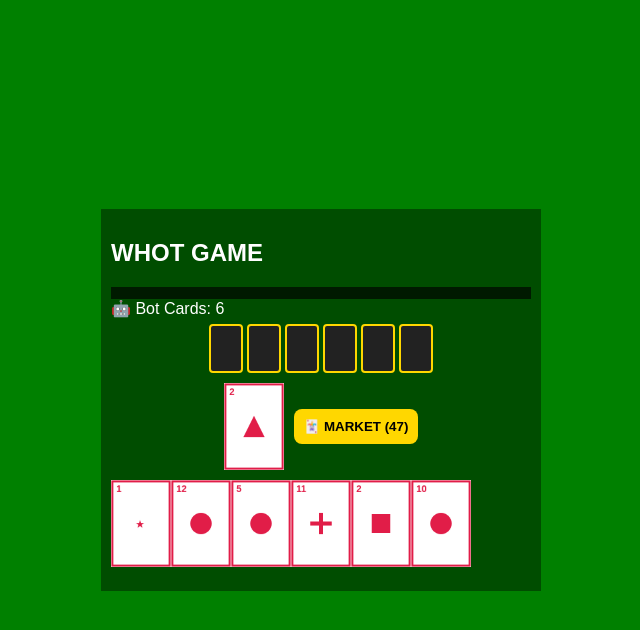
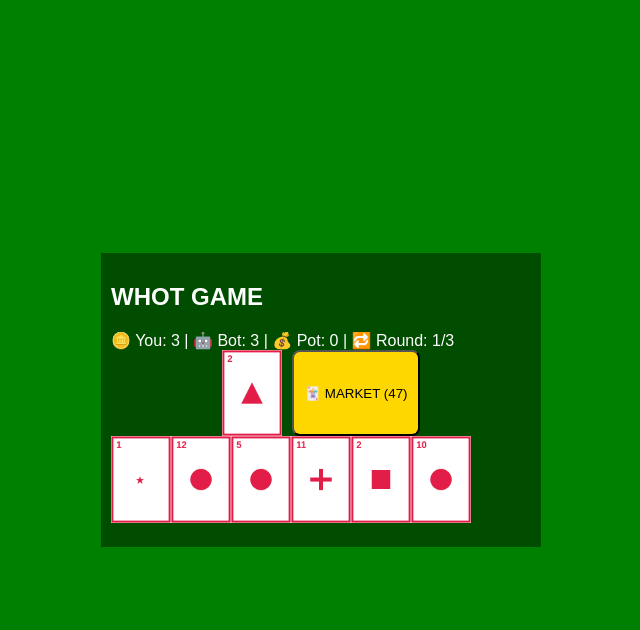
Before and after one commit to annamoyosore/win9ja, a React (Vite) app: page / in a window 1280 px wide. Both pictures are taken after a click on the button "START GAME". Shown: the top 630 px of the page, without its empty margins (319-959 px from the left). Built offline with nearby package versions, Linux system fonts and the light colour scheme.

Commit message:
Update WhotGame.jsx

```diff
--- a/src/WhotGame.jsx
+++ b/src/WhotGame.jsx
@@ -99,18 +99,25 @@ function drawCard(card) {
 // =========================
 export default function WhotGame() {
   const [game, setGame] = useState(null);
-  const [started, setStarted] = useState(false);
   const [log, setLog] = useState([]);
   const [alerts, setAlerts] = useState([]);
   const [winner, setWinner] = useState(null);
   const [requestedShape, setRequestedShape] = useState(null);
   const [showWin, setShowWin] = useState(false);
   const [confirmExit, setConfirmExit] = useState(false);
+  const [confirmWithdraw, setConfirmWithdraw] = useState(false);
+
+  // COINS + ROUNDS
+  const [coins, setCoins] = useState([3, 3]);
+  const [round, setRound] = useState(1);
+
+  // BETTING MODE
+  const [betMode, setBetMode] = useState(false);
+  const [betAmount, setBetAmount] = useState(1);
+  const [pot, setPot] = useState(0);
 
   const gameRef = useRef(null);
-  useEffect(() => {
-    gameRef.current = game;
-  }, [game]);
+  useEffect(() => { gameRef.current = game; }, [game]);
 
   function addLog(msg) {
     setLog(p => [...p, msg].slice(-10));
@@ -121,20 +128,53 @@ export default function WhotGame() {
     setTimeout(() => setAlerts(p => p.slice(1)), 2500);
   }
 
+  // =========================
+  // WIN LOGIC
+  // =========================
+  function handleRoundWin(winnerIndex) {
+    setShowWin(true);
+
+    setCoins(prev => {
+      const updated = [...prev];
+
+      if (betMode) {
+        if (winnerIndex === 0) {
+          updated[0] += pot;
+          updated[1] -= pot;
+        } else {
+          updated[1] += pot;
+          updated[0] -= pot;
+        }
+      } else {
+        if (winnerIndex === 0) {
+          updated[0] += 1;
+          updated[1] -= 1;
+        } else {
+          updated[1] += 1;
+          updated[0] -= 1;
+        }
+      }
+
+      setWinner(winnerIndex === 0 ? "YOU WIN ROUND 🏆" : "BOT WINS ROUND 🤖🏆");
+      return updated;
+    });
+  }
+
   function checkWin(copy) {
     if (copy.players[0].hand.length === 0) {
-      setWinner("YOU WIN 🏆");
-      setShowWin(true);
+      handleRoundWin(0);
       return true;
     }
     if (copy.players[1].hand.length === 0) {
-      setWinner("BOT WINS 🤖🏆");
-      setShowWin(true);
+      handleRoundWin(1);
       return true;
     }
     return false;
   }
 
+  // =========================
+  // RULES
+  // =========================
   function applyRules(card, copy, isPlayer) {
     const opponent = isPlayer ? 1 : 0;
 
@@ -153,10 +193,13 @@ export default function WhotGame() {
     if (card.number === 14) {
       copy.players[opponent].hand.push(copy.deck.pop());
       copy.skipNext = opponent;
-      pushAlert("🟢 GENERAL MARKET (Pick 1 + Skip)");
+      pushAlert("🟢 GENERAL MARKET");
     }
   }
 
+  // =========================
+  // START MATCH
+  // =========================
   function startMatch() {
     const deck = createDeck();
 
@@ -171,16 +214,53 @@ export default function WhotGame() {
       skipNext: null
     });
 
-    setStarted(true);
+    setCoins([3, 3]);
+    setRound(1);
+    setPot(betMode ? betAmount * 2 : 0);
+
     setLog([]);
     setAlerts([]);
     setWinner(null);
     setShowWin(false);
-    setRequestedShape(null);
+    setConfirmWithdraw(false);
+  }
+
+  // =========================
+  // NEXT ROUND
+  // =========================
+  function nextRound() {
+    if (round >= 3 || coins[0] === 0 || coins[1] === 0) {
+      setWinner(coins[0] > coins[1] ? "🏆 YOU WON MATCH" : "🤖 BOT WON MATCH");
+      return;
+    }
+
+    const deck = createDeck();
+
+    setGame({
+      players: [
+        { hand: deck.splice(0, 6) },
+        { hand: deck.splice(0, 6) }
+      ],
+      deck,
+      discard: [deck.pop()],
+      turn: "player",
+      skipNext: null
+    });
+
+    setRound(r => r + 1);
+    setShowWin(false);
+  }
+
+  function handleWithdraw() {
+    handleRoundWin(1);
+    setConfirmWithdraw(false);
   }
 
   const top = game?.discard?.at(-1);
 
+  // =========================
+  // PLAY
+  // =========================
   function playCard(i) {
     const g = gameRef.current;
     if (!g || winner || g.turn !== "player") return;
@@ -210,6 +290,9 @@ export default function WhotGame() {
     setTimeout(botPlay, 5000);
   }
 
+  // =========================
+  // MARKET
+  // =========================
   function drawMarket() {
     const g = gameRef.current;
     if (!g || winner || g.turn !== "player") return;
@@ -226,18 +309,14 @@ export default function WhotGame() {
     setTimeout(botPlay, 5000);
   }
 
+  // =========================
+  // BOT
+  // =========================
   function botPlay() {
     const g = gameRef.current;
     if (!g || winner) return;
 
     const copy = JSON.parse(JSON.stringify(g));
-
-    if (copy.skipNext === 1) {
-      copy.skipNext = null;
-      pushAlert("🤖 BOT SKIPPED");
-      copy.turn = "player";
-      return setGame(copy);
-    }
 
     const bot = copy.players[1];
 
@@ -266,9 +345,37 @@ export default function WhotGame() {
     setGame(copy);
   }
 
+  // =========================
+  // UI
+  // =========================
   if (!game) {
     return (
       <div style={styles.bg}>
+        {/* BETTING MODE UI */}
+        <div style={{ textAlign: "center", color: "#fff", marginBottom: 10 }}>
+          <label>
+            Betting Mode{" "}
+            <input
+              type="checkbox"
+              checked={betMode}
+              onChange={() => setBetMode(!betMode)}
+            />
+          </label>
+
+          {betMode && (
+            <div>
+              Bet:
+              <input
+                type="number"
+                min="1"
+                max="3"
+                value={betAmount}
+                onChange={(e) => setBetAmount(Number(e.target.value))}
+              />
+            </div>
+          )}
+        </div>
+
         <button onClick={startMatch} style={styles.startBtn}>
           START GAME
         </button>
@@ -281,64 +388,47 @@ export default function WhotGame() {
       <div style={styles.box}>
         <h2>WHOT GAME</h2>
 
+        <div>
+          🪙 You: {coins[0]} | 🤖 Bot: {coins[1]} | 💰 Pot: {pot} | 🔁 Round: {round}/3
+        </div>
+
         {showWin && (
           <div style={styles.winOverlay}>
             <div style={styles.winBox}>
               <h1>{winner}</h1>
-              <div style={styles.flowers}>🌸🌺🌸🌺🌸🌺</div>
 
-              <button onClick={() => setConfirmExit(true)} style={styles.rematchBtn}>
-                🔁 REMATCH
+              <button onClick={nextRound} style={styles.rematchBtn}>
+                NEXT ROUND
               </button>
 
-              <button onClick={() => setConfirmExit(true)} style={{ ...styles.rematchBtn, marginTop: 10 }}>
-                🏠 HOME
+              <button
+                onClick={() => setConfirmWithdraw(true)}
+                style={{ ...styles.rematchBtn, marginTop: 10 }}
+              >
+                WITHDRAW GAME
               </button>
             </div>
-
-            {confirmExit && (
-              <div style={styles.confirmBox}>
-                <p>Choose action:</p>
-
-                <button onClick={startMatch} style={styles.rematchBtn}>
-                  REMATCH
-                </button>
-
-                <button
-                  onClick={() => {
-                    setGame(null);
-                    setStarted(false);
-                    setConfirmExit(false);
-                  }}
-                  style={{ ...styles.rematchBtn, marginTop: 10 }}
-                >
-                  HOME
-                </button>
-
-                <button
-                  onClick={() => setConfirmExit(false)}
-                  style={{ ...styles.rematchBtn, marginTop: 10, background: "gray" }}
-                >
-                  CANCEL
-                </button>
-              </div>
-            )}
           </div>
         )}
 
-        <div style={styles.alertBox}>
-          {alerts.map((a, i) => <div key={i}>{a}</div>)}
-        </div>
+        {confirmWithdraw && (
+          <div style={styles.winOverlay}>
+            <div style={styles.winBox}>
+              <h3>Confirm Withdraw?</h3>
 
-        {/* ✅ Opponent cards */}
-        <div>
-          🤖 Bot Cards: {game.players[1].hand.length}
-          <div style={{ display: "flex", justifyContent: "center", gap: 4, marginTop: 6 }}>
-            {game.players[1].hand.map((_, i) => (
-              <div key={i} style={styles.cardBack}></div>
-            ))}
+              <button onClick={handleWithdraw} style={styles.rematchBtn}>
+                YES
+              </button>
+
+              <button
+                onClick={() => setConfirmWithdraw(false)}
+                style={{ ...styles.rematchBtn, marginTop: 10 }}
+              >
+                CANCEL
+              </button>
+            </div>
           </div>
-        </div>
+        )}
 
         <div style={styles.center}>
           {top && <img src={drawCard(top)} style={{ width: 60 }} />}
@@ -362,7 +452,7 @@ export default function WhotGame() {
 }
 
 // =========================
-// STYLES (ONLY ADDITIONS)
+// STYLES
 // =========================
 const styles = {
   bg: {
@@ -381,28 +471,12 @@ const styles = {
   center: {
     display: "flex",
     justifyContent: "center",
-    alignItems: "center",
-    gap: 10,
-    margin: "10px 0"
+    gap: 10
   },
   marketBtn: {
     background: "gold",
-    border: "none",
     padding: 10,
-    fontWeight: "bold",
     borderRadius: 8
-  },
-  cardBack: {
-    width: 30,
-    height: 45,
-    background: "#222",
-    border: "2px solid gold",
-    borderRadius: 4
-  },
-  alertBox: {
-    background: "#000000aa",
-    color: "yellow",
-    padding: 6
   },
   history: {
     fontSize: 12,
@@ -412,7 +486,6 @@ const styles = {
     padding: 15,
     background: "green",
     color: "#fff",
-    border: "none",
     borderRadius: 10
   },
   winOverlay: {
@@ -430,22 +503,9 @@ const styles = {
     textAlign: "center",
     color: "gold"
   },
-  flowers: {
-    fontSize: 40,
-    margin: "20px 0"
-  },
   rematchBtn: {
     padding: 12,
     background: "gold",
-    border: "none",
     borderRadius: 10
-  },
-  confirmBox: {
-    position: "absolute",
-    bottom: 40,
-    background: "#000",
-    padding: 20,
-    borderRadius: 10,
-    textAlign: "center"
   }
 };
```
